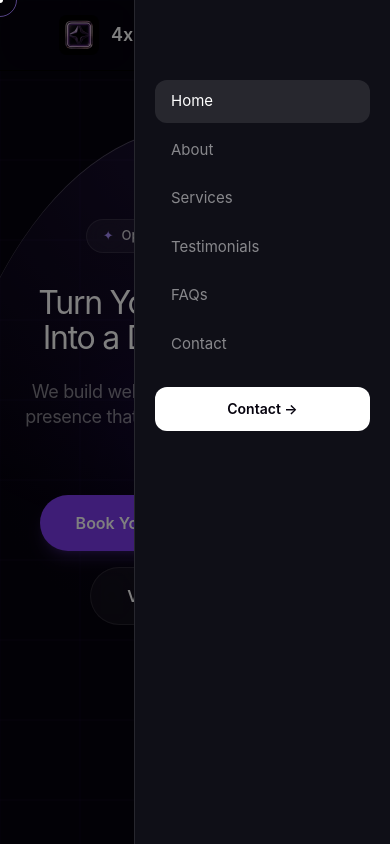
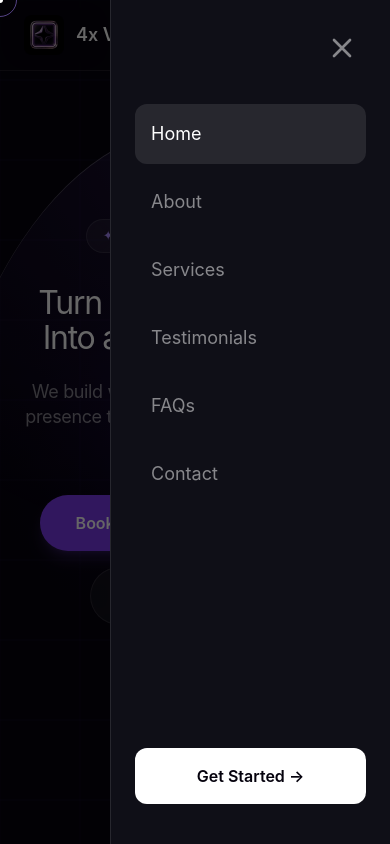
Before and after one commit to UMMEKASHAF12/4x-Vision-Website-, a React (Vite) app: page / in a window 390 px wide. Both pictures are taken after a click on the button "Open menu". Shown: the top 844 px of the page. Built offline with nearby package versions, Linux system fonts and the light colour scheme.

Commit message:
fix navbar visibility

```diff
--- a/src/components/Footer.jsx
+++ b/src/components/Footer.jsx
@@ -11,7 +11,7 @@ export default function Footer() {
   ];
 
   return (
-    <footer className="bg-[#05020d] border-t border-white/10 pt-24 pb-12 px-[59px] relative overflow-hidden">
+    <footer className="bg-[#05020d] border-t border-white/10 pt-15 pb-12 px-[59px] relative overflow-hidden">
       {/* --- ANIMATED BACKGROUND BLOOPS --- */}
       <div className="absolute inset-0 pointer-events-none overflow-hidden">
         {/* Main Violet Glow - Pulses */}
@@ -62,30 +62,12 @@ export default function Footer() {
         </div>
 
         {/* Bottom Section */}
-        <div className="flex flex-col md:flex-row justify-between items-center pt-8 border-t border-white/5 gap-4">
+        <div className="flex flex-col md:flex-row justify-center items-center pt-8 border-t border-white/5 gap-4">
           <p className="text-white/20 text-[11px] uppercase tracking-widest">
             © {currentYear} 4x Vision Agency. All rights reserved.
           </p>
-
-          <div className="flex gap-8">
-             <button
-               onClick={() => window.scrollTo({ top: 0, behavior: 'smooth' })}
-               className="text-white/20 hover:text-white text-[11px] uppercase tracking-widest transition-colors flex items-center gap-2 group"
-             >
-               Back to top
-               <span className="group-hover:-translate-y-1 transition-transform duration-300">↑</span>
-             </button>
-          </div>
         </div>
       </div>
-
-      {/* Tailwind Keyframe Injection - Add this to your tailwind.config.js or a global CSS file */}
-      <style jsx>{`
-        @keyframes float {
-          0%, 100% { transform: translate(0, 0); }
-          50% { transform: translate(50px, -30px); }
-        }
-      `}</style>
     </footer>
   );
 }
--- a/src/components/Navbar.jsx
+++ b/src/components/Navbar.jsx
@@ -15,17 +15,17 @@ export default function Navbar() {
 
   return (
     <>
-      <nav className="z-50 flex items-center justify-between px-[59px] py-[15px] bg-[#05020d]/50 border-b backdrop-blur-lg fixed w-full">
+      <nav className="z-50 flex items-center justify-between px-6 md:px-[59px] py-[15px] bg-[#05020d]/50 border-b border-white/10 backdrop-blur-lg fixed top-0 left-0 w-full">
         {/* Logo */}
         <div className="flex items-center text-white font-semibold text-lg gap-3">
-          <div className="w-10 h-10 rounded-lg overflow-hidden flex items-center justify-center">
-            <img src={Logo} alt="Logo" />
+          <div className="w-10 h-10 rounded-lg overflow-hidden flex items-center justify-center bg-white/10">
+            <img src={Logo} alt="Logo" className="w-full h-full object-cover" />
           </div>
           4x Vision
         </div>
 
-        {/* Desktop pill */}
-        <div className="hidden md:flex items-center bg-white/5 border border-white/10 rounded-full px-[8px] py-[12px] gap-5">
+        {/* Desktop Links */}
+        <div className="hidden md:flex items-center bg-white/5 border border-white/10 rounded-full px-2 py-3 gap-5">
           {links.map((l) => (
             <div
               key={l}
@@ -42,36 +42,27 @@ export default function Navbar() {
           ))}
         </div>
 
-        {/* Desktop CTA  */}
-        <button className="hidden md:block bg-white text-[#05020d] font-semibold text-sm px-[15px] py-[10px] rounded-full">
-          Shedule 1:1 meeting
+        {/* Desktop CTA */}
+        <button className="hidden md:block bg-white text-[#05020d] font-semibold text-sm px-5 py-2.5 rounded-full hover:bg-gray-200 transition-colors">
+          Schedule 1:1 meeting
         </button>
 
-        {/* Hamburger  */}
+        {/* Mobile Hamburger Button */}
         <button
-          onClick={() => setOpen(!open)}
-          className="md:hidden flex flex-col gap-1.5 z-[101] p-1"
-          aria-label="Toggle menu"
+          onClick={() => setOpen(true)}
+          className="md:hidden flex flex-col gap-1.5 p-2"
+          aria-label="Open menu"
         >
-          <span
-            className={`block w-5 h-0.5 bg-white rounded transition-transform duration-250
-            ${open ? "translate-y-2 rotate-45" : ""}`}
-          />
-          <span
-            className={`block w-5 h-0.5 bg-white rounded transition-opacity duration-200
-            ${open ? "opacity-0" : ""}`}
-          />
-          <span
-            className={`block w-5 h-0.5 bg-white rounded transition-transform duration-250
-            ${open ? "-translate-y-2 -rotate-45" : ""}`}
-          />
+          <span className="block w-6 h-0.5 bg-white rounded" />
+          <span className="block w-6 h-0.5 bg-white rounded" />
+          <span className="block w-6 h-0.5 bg-white rounded" />
         </button>
       </nav>
 
-      {/* Overlay */}
+      {/* Mobile Overlay */}
       <div
         onClick={() => setOpen(false)}
-        className={`fixed inset-0 bg-black/50 z-[99] transition-opacity duration-250 md:hidden
+        className={`fixed inset-0 bg-black/60 z-[99] transition-opacity duration-300 md:hidden
           ${
             open
               ? "opacity-100 pointer-events-auto"
@@ -81,10 +72,35 @@ export default function Navbar() {
 
       {/* Sidebar */}
       <div
-        className={`fixed top-0 right-0 h-full w-64 bg-[#0f0f17] border-l border-white/10 z-[100]
-        flex flex-col pt-20 px-5 pb-8 gap-1.5 transition-transform duration-300 md:hidden
+        className={`fixed top-0 right-0 h-full w-[280px] bg-[#0f0f17] border-l border-white/10 z-[100]
+        flex flex-col p-6 transition-transform duration-500 ease-in-out md:hidden
         ${open ? "translate-x-0" : "translate-x-full"}`}
       >
+        {/* --- NEW CROSS BUTTON INSIDE SIDEBAR --- */}
+        <div className="flex justify-end mb-8">
+          <button
+            onClick={() => setOpen(false)}
+            className="text-white/50 hover:text-white p-2"
+          >
+            <svg
+              xmlns="http://www.w3.org/2000/svg"
+              className="h-8 w-8"
+              fill="none"
+              viewBox="0 0 24 24"
+              stroke="currentColor"
+            >
+              <path
+                strokeLinecap="round"
+                strokeLinejoin="round"
+                strokeWidth={2}
+                d="M6 18L18 6M6 6l12 12"
+              />
+            </svg>
+          </button>
+        </div>
+
+        {/* Sidebar Links */}
+        <div className="flex flex-col gap-2">
           {links.map((l) => (
             <div
               key={l}
@@ -92,19 +108,20 @@ export default function Navbar() {
                 setActive(l);
                 setOpen(false);
               }}
-            className={`px-4 py-2.5 rounded-xl text-[15px] cursor-pointer transition-all duration-200
+              className={`px-4 py-4 rounded-xl text-lg cursor-pointer transition-all duration-200
                 ${
                   active === l
                     ? "bg-white/10 text-white"
-                  : "text-white/50 hover:text-white hover:bg-white/5"
+                    : "text-white/50 hover:text-white"
                 }`}
             >
               {l}
             </div>
           ))}
+        </div>
 
-        <button className="mt-4 bg-white text-[#05020d] font-semibold text-sm py-3 rounded-xl">
-          Contact →
+        <button className="mt-auto mb-4 bg-white text-[#05020d] font-semibold text-base py-4 rounded-xl active:scale-95 transition-transform">
+          Get Started →
         </button>
       </div>
     </>
```
Lines whose indentation alone changed are shown as unchanged.
